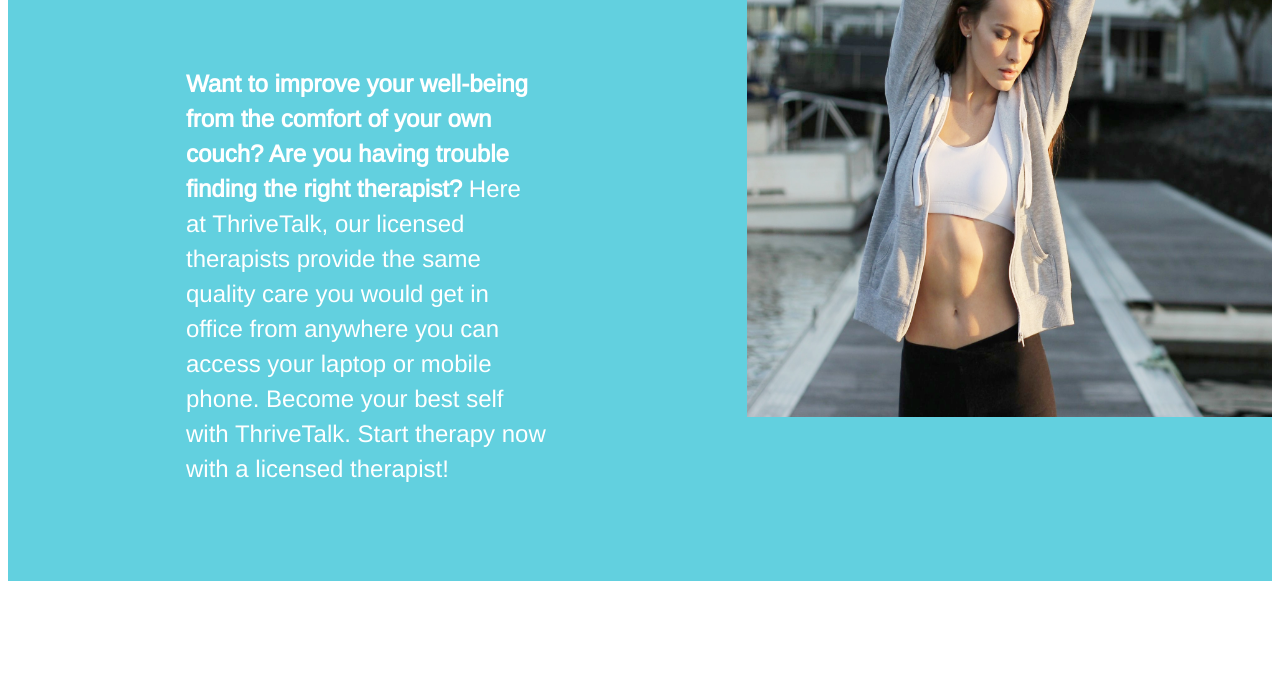
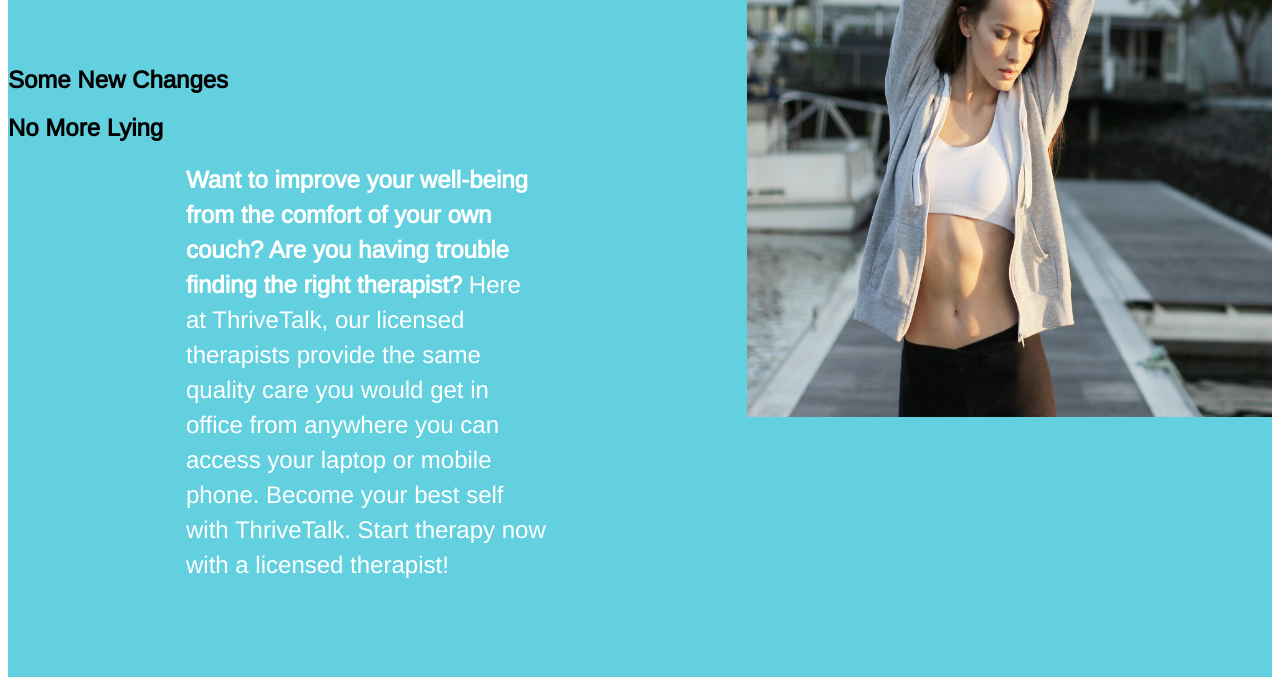
Before and after one commit to VadimBludov/First-Touch, a plain HTML site: page index.html in a window 1280 px wide. Shown: the part 195-880 px from the top of the page. Before the commit the page ends 800 px from the top, so only its background shows below. Drawn offline with nearby package versions, Linux system fonts and the light colour scheme.

Commit message:
Update index.html
Add New Changes

```diff
--- a/index.html
+++ b/index.html
@@ -18,6 +18,8 @@
         <!--main text-->
         <div>
             <h1 class="first-text">Why Thrive?</h1>
+            <h2>Some New Changes</h2>
+            <h2>No More Lying</h2>
 
             <p class="second-text"><b>Want to improve your well-being from the comfort of your own couch? Are you having
                     trouble finding the right therapist?</b>
```
